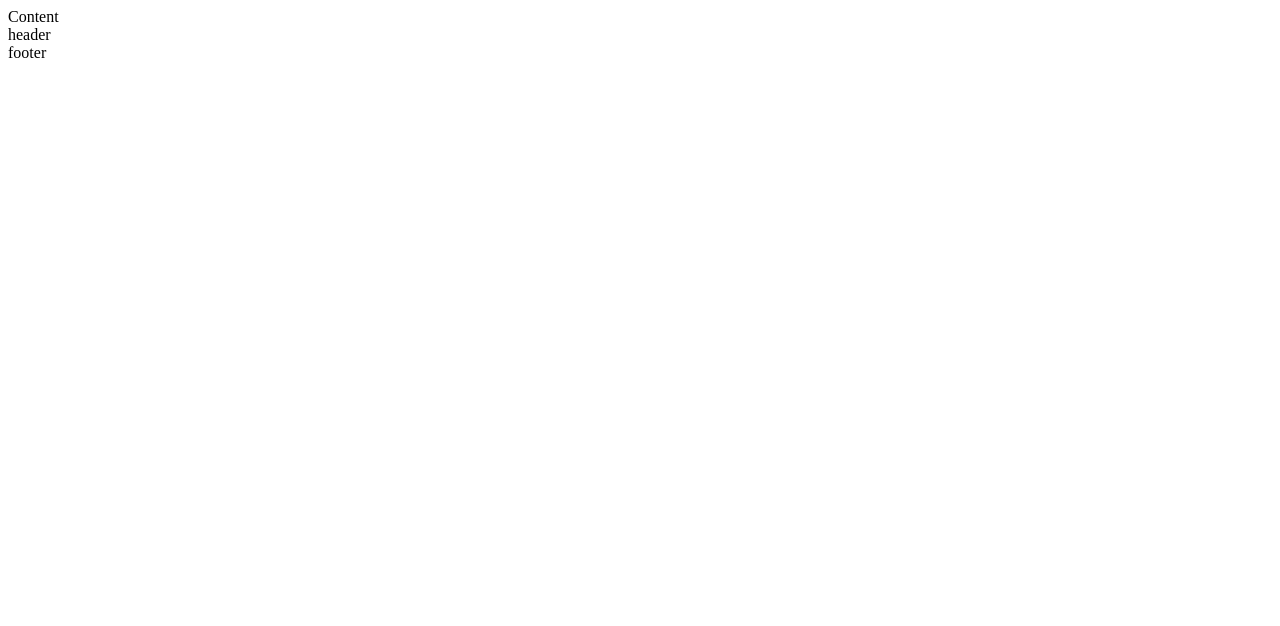
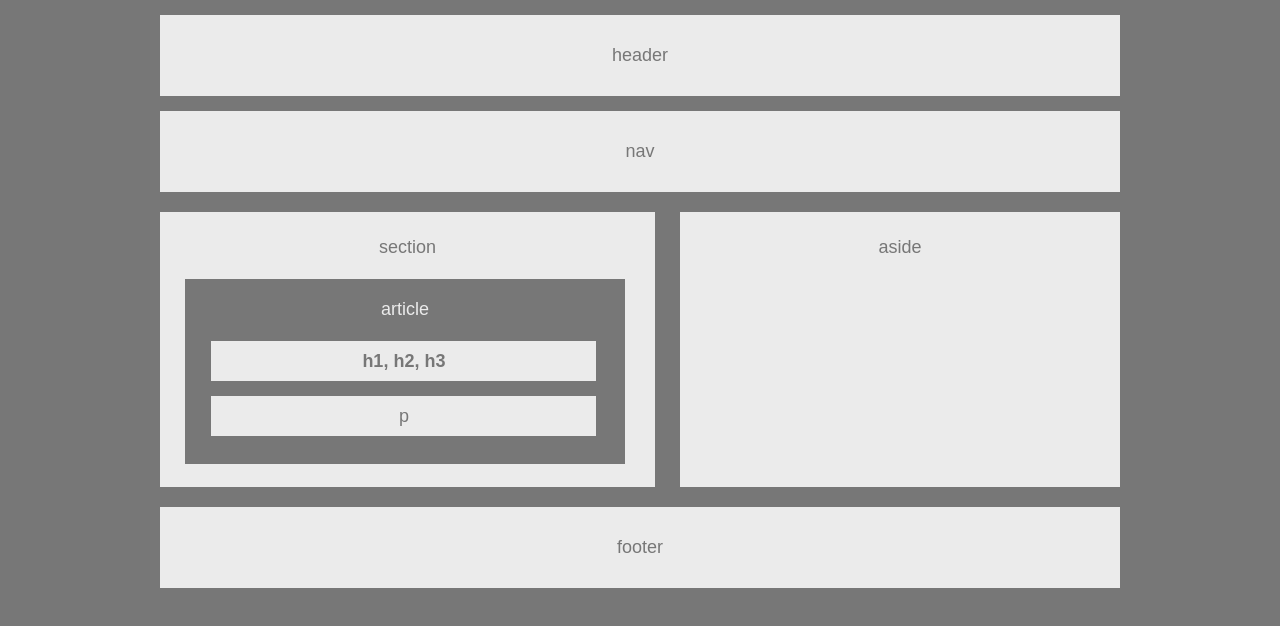
Before and after one commit to AceKingQueen/HW-Wireframe, a plain HTML site: page index.html in a window 1280 px wide. Drawn offline with Linux system fonts and the light colour scheme.

Commit message:
adding homework to file

```diff
--- a/index.html
+++ b/index.html
@@ -1,19 +1,39 @@
 <!DOCTYPE html>
 
-<html lang="en-us">
+<html lang='en-us'>
 
 <head>
-    <meta charset="UTF-8">
+    <meta charset='UTF-8'>
     <title>Wireframe</title>
+    <link rel='stylesheet' type='text/css' href='style.css'>
 </head>
 
 <body>
 
-    <class id="content">Content</class>
+    <header>header</header>
 
-        <header>header</header>
+    <nav>nav</nav>
 
-        <footer>footer</footer>
+    <div class='aside'>aside</div>
+
+
+    <section class='section'>section<br><br>
+
+        <!--These all need to fit within the section box-->
+        <div class='.clear'></div>
+
+        <div id='article'>article<br><br>
+
+        <div id='headers'><strong>h1, h2, h3</strong></div>
+
+        <div id='paragraph'>p</div>
+
+        </div>
+
+    </section>
+
+
+    <footer>footer</footer>
 
 
 
--- a/style.css
+++ b/style.css
@@ -0,0 +1,73 @@
+* {
+    font-family: Arial, 'Helvetica Neue', Helvetica, sans-serif;
+    color: #777;
+    font-size: 18px;
+    text-align: center;
+    box-sizing: border-box;
+}
+
+body {
+    background: #777;
+    width: 960px;
+    margin: auto;
+}
+
+header, nav, footer {
+    padding: 30px;
+    background: #ebebeb;
+    margin-top: 15px;
+}
+
+.section {
+    background: #ebebeb;
+    width: 495px;
+    height: 275px;
+    float: left;
+    padding: 25px;
+    margin-top: 20px;
+    margin-bottom: 20px;
+}
+
+.aside {
+    background: #ebebeb;
+    float: right;
+    width: 440px;
+    height: 275px;
+    padding-top: 25px;
+    margin-top: 20px;
+    margin-bottom: 20px;
+
+}
+
+#article {
+    background: #777;
+    color: #ebebeb;
+    height: 185px;
+    width: 440px;
+    padding-top: 20px;
+    padding-bottom: 20px;
+}
+
+#headers {
+    background: #ebebeb;
+    height: 40px;
+    width: 385px;
+    position: relative;
+    left: 6%;
+    padding: 10px;
+}
+
+#paragraph {
+    background: #ebebeb;
+    height: 40px;
+    width: 385px;
+    position: relative;
+    left: 6%;
+    padding: 10px;
+    margin-top: 15px;
+
+}
+
+footer {
+    clear: both;
+}
```
